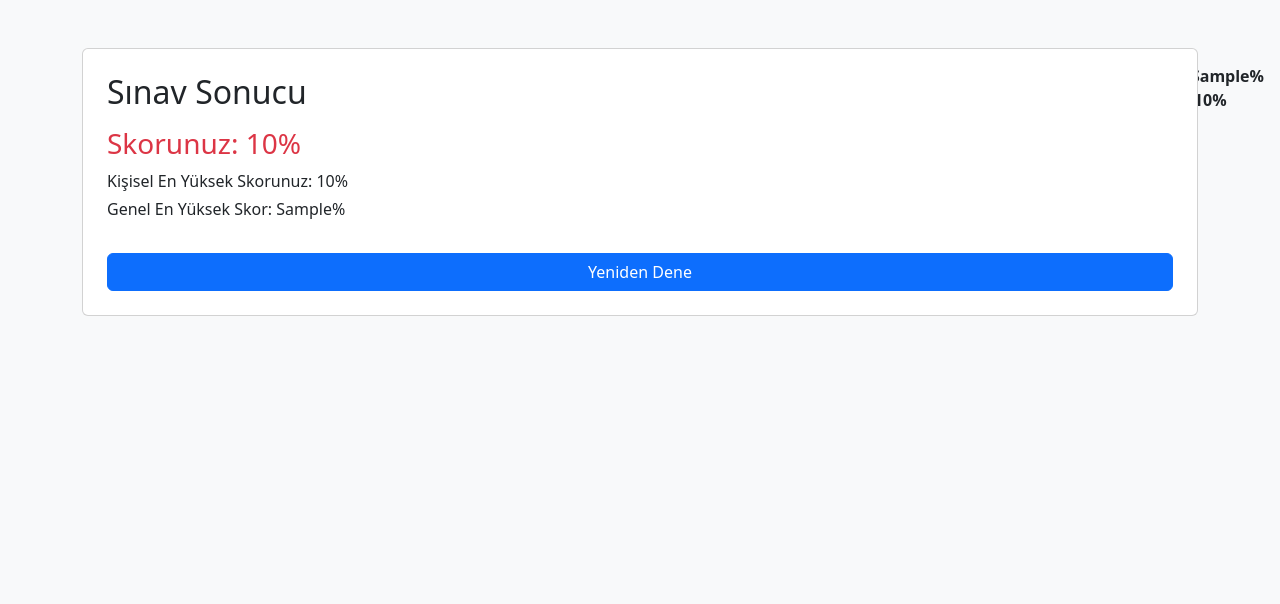
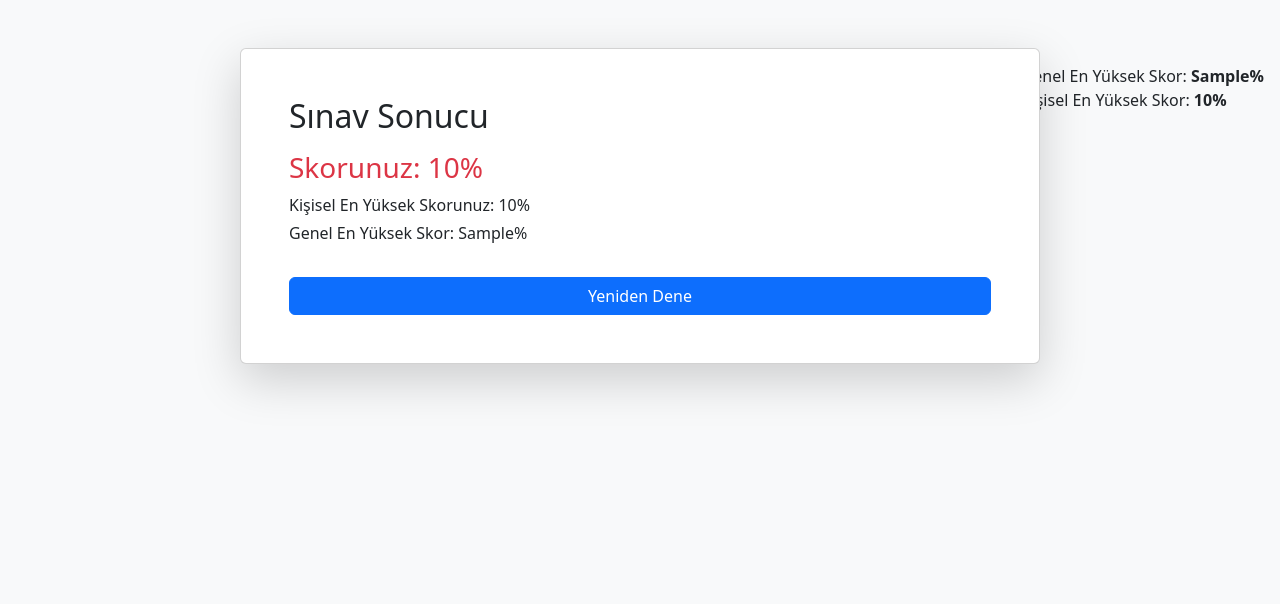
Before and after one commit to daphnegok/Quiz-App, a Flask app: template app/templates/result.html in a window 1280 px wide. Shown: the top 604 px of the page. Run offline with Flask 3, Linux system fonts and the light colour scheme; tables that the repository leaves empty hold one stand-in row (values such as "Sample post"); the template is opened without the code that fills it: values that come from a table or form of the project are taken from there, most other values are stand-ins (such as "Sample title", 1, 10 or a date in 2020).

Commit message:
Update result.html

```diff
--- a/app/templates/result.html
+++ b/app/templates/result.html
@@ -1,7 +1,7 @@
 {% extends 'base.html' %}
 {% block title %}Sınav Sonucu{% endblock %}
 {% block content %}
-<div class="card p-4">
+<div class="card p-5 shadow-lg mx-auto" style="max-width: 800px; width: 100%; background-color: white;">
     <h2 class="mb-3">Sınav Sonucu</h2>
     <h3 class="text-{{ 'success' if attempt.score>=50 else 'danger' }}">
         Skorunuz: {{ attempt.score }}%
```
